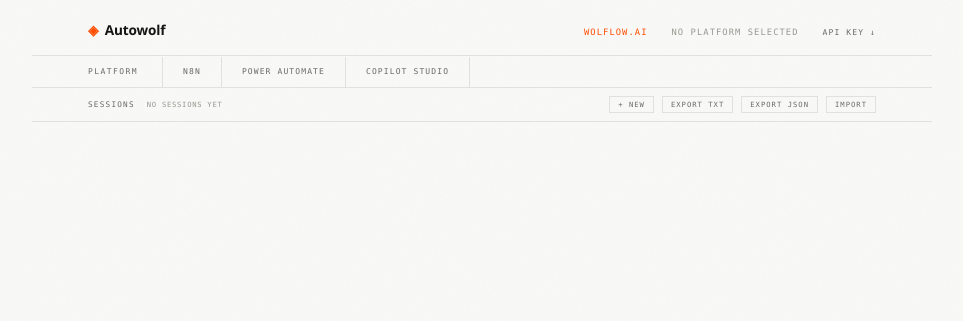
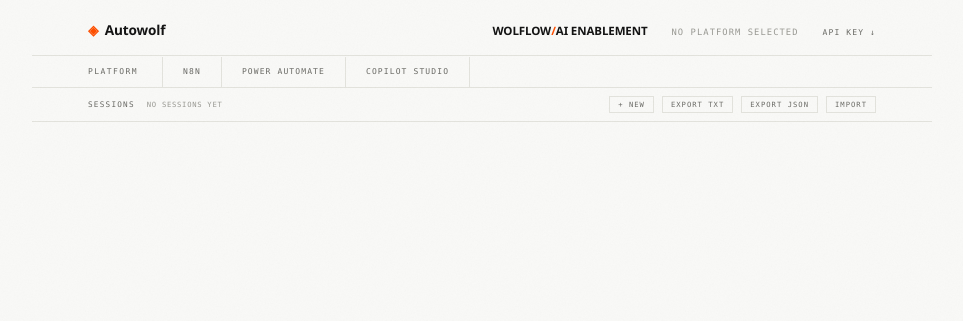
Before and after one commit to wolflow-ai/autowolf, a plain HTML site: page frontend/automation-guide.html in a window 1280 px wide. Shown: the top 321 px of the page, without its empty margins (158-1121 px from the left). Drawn offline with Linux system fonts and the light colour scheme.

Commit message:
Standardize suite home link: WOLFLOW/AI ENABLEMENT wordmark in every header

```diff
--- a/frontend/automation-guide.html
+++ b/frontend/automation-guide.html
@@ -33,7 +33,8 @@ body::after{
 nav{display:flex;justify-content:space-between;align-items:baseline;padding:1.25rem 3.5rem 1rem;border-bottom:0.5px solid var(--stone-mid);position:relative;z-index:10;flex-shrink:0;}
 .nav-mark{font-family:var(--serif);font-weight:800;font-size:0.85rem;letter-spacing:-0.01em;color:var(--ink);}
 .nav-mark .mark-glyph{color:var(--indigo);margin-right:0.4rem;}
-.nav-suite{font-family:var(--mono);font-size:0.55rem;letter-spacing:0.12em;color:var(--indigo);text-transform:uppercase;text-decoration:none;}
+.nav-suite{font-family:var(--serif);font-weight:800;font-size:0.72rem;letter-spacing:-0.01em;color:var(--ink);text-decoration:none;white-space:nowrap;}
+.nav-suite span{color:var(--indigo);}
 .nav-right{display:flex;align-items:baseline;gap:1.5rem;}
 .nav-platform{font-family:var(--mono);font-size:0.55rem;letter-spacing:0.12em;color:var(--ink-dimmer);text-transform:uppercase;}
 .nav-key-toggle{font-family:var(--mono);font-size:0.5rem;letter-spacing:0.14em;text-transform:uppercase;color:var(--ink-faint);background:none;border:none;cursor:pointer;padding:0;transition:color 0.15s;}
@@ -123,7 +124,7 @@ textarea:focus{border-bottom-color:var(--indigo-mid);}
   <nav>
     <span class="nav-mark"><span class="mark-glyph">◈</span>Autowolf</span>
     <div class="nav-right">
-      <a class="nav-suite" href="https://wolflow.ai">wolflow.ai</a>
+      <a class="nav-suite" href="https://wolflow.ai">WOLFLOW<span>/</span>AI ENABLEMENT</a>
       <span class="nav-platform" id="nav-platform">No platform selected</span>
       <button class="nav-key-toggle" id="nav-key-toggle" onclick="toggleKeyBar()">API Key ↓</button>
     </div>
```
